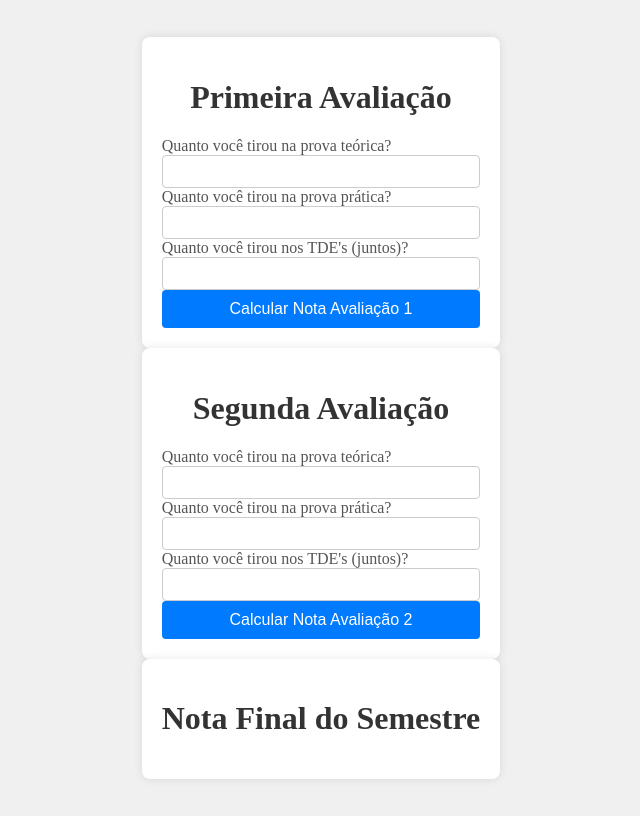
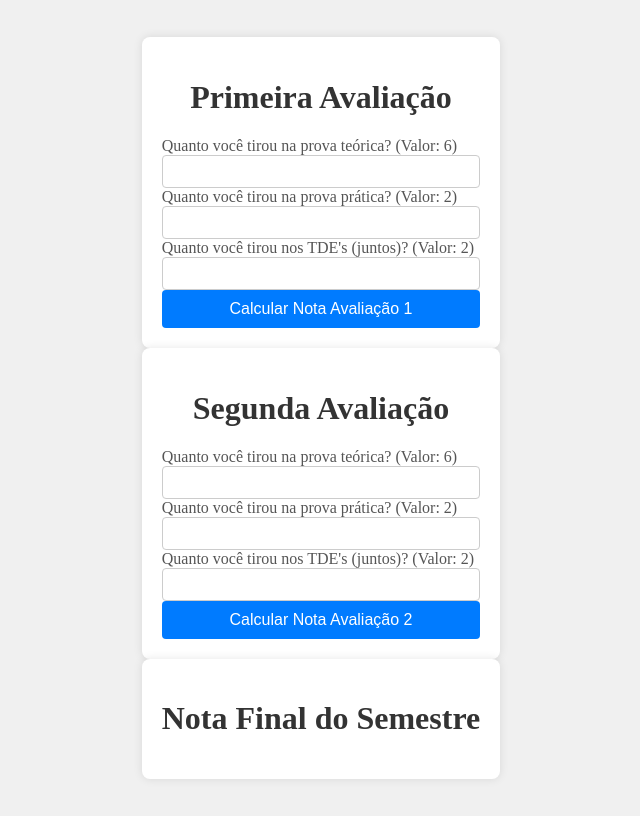
Before and after one commit to DanMedeiroz/notabioquim.github.io, a plain HTML site: page index.html in a window 1280 px wide. Shown: the whole page, without its empty margins (319-959 px from the left). Drawn offline with Linux system fonts and the light colour scheme.

Commit message:
Update index.html

```diff
--- a/index.html
+++ b/index.html
@@ -65,15 +65,15 @@
     <div class="container">
         <h1>Primeira Avaliação</h1>
         <div class="form-group">
-            <label for="nTeo1">Quanto você tirou na prova teórica?</label>
+            <label for="nTeo1">Quanto você tirou na prova teórica? (Valor: 6)</label>
             <input type="number" id="nTeo1" step="0.1">
         </div>
         <div class="form-group">
-            <label for="nPra1">Quanto você tirou na prova prática?</label>
+            <label for="nPra1">Quanto você tirou na prova prática? (Valor: 2)</label>
             <input type="number" id="nPra1" step="0.1">
         </div>
         <div class="form-group">
-            <label for="nTde1">Quanto você tirou nos TDE's (juntos)?</label>
+            <label for="nTde1">Quanto você tirou nos TDE's (juntos)? (Valor: 2)</label>
             <input type="number" id="nTde1" step="0.1">
         </div>
         <button onclick="calcularNota('1')">Calcular Nota Avaliação 1</button>
@@ -83,15 +83,15 @@
     <div class="container">
         <h1>Segunda Avaliação</h1>
         <div class="form-group">
-            <label for="nTeo2">Quanto você tirou na prova teórica?</label>
+            <label for="nTeo2">Quanto você tirou na prova teórica? (Valor: 6)</label>
             <input type="number" id="nTeo2" step="0.1">
         </div>
         <div class="form-group">
-            <label for="nPra2">Quanto você tirou na prova prática?</label>
+            <label for="nPra2">Quanto você tirou na prova prática? (Valor: 2)</label>
             <input type="number" id="nPra2" step="0.1">
         </div>
         <div class="form-group">
-            <label for="nTde2">Quanto você tirou nos TDE's (juntos)?</label>
+            <label for="nTde2">Quanto você tirou nos TDE's (juntos)? (Valor: 2)</label>
             <input type="number" id="nTde2" step="0.1">
         </div>
         <button onclick="calcularNota('2')">Calcular Nota Avaliação 2</button>
```
